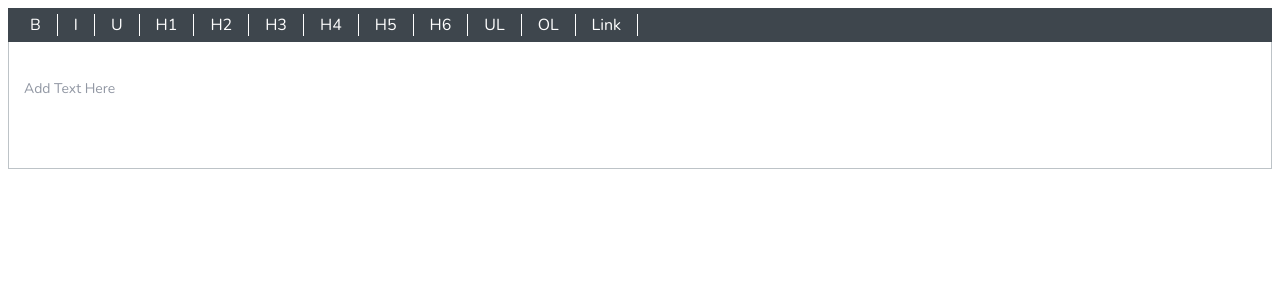
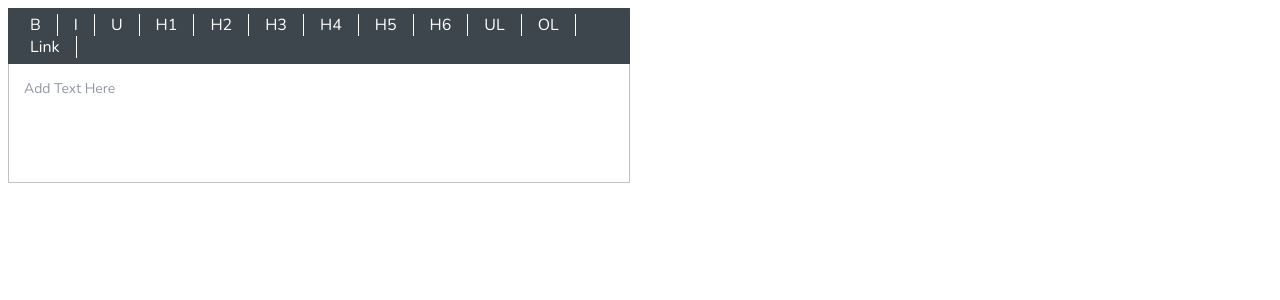
Before and after one commit to RichardHpa/react-draft-js-editor, a React (Create React App) app: page / in a window 1280 px wide. Shown: the top 300 px of the page. Built offline with nearby package versions, Linux system fonts and the light colour scheme.

Commit message:
editor now ouputs with a preview

```diff
--- a/src/App.js
+++ b/src/App.js
@@ -1,19 +1,28 @@
-import React from 'react';
+import React, { useState } from 'react';
+import './app.css';
 
 import RhEditor from './Editor'
 
 const  App = () => {
+    const [output, setValue] = useState();
 
     const handleRecieveContent = (value) => {
-        // console.log(value);
+        console.log(value);
+        setValue(value)
     }
 
+
     return (
-        <div>
-        <RhEditor
-            showControls
-            recieveContent={handleRecieveContent}
-        />
+        <div className="rhContainer">
+            <div className="rhEdit">
+                <RhEditor
+                    showControls
+                    recieveContent={handleRecieveContent}
+                />
+            </div>
+            <div className="rhOutput">
+                <div dangerouslySetInnerHTML={{ __html: output }} />
+            </div>
         </div>
     );
 }
--- a/src/Editor/editor.css
+++ b/src/Editor/editor.css
@@ -190,3 +190,7 @@ a{
 .lte8 .rhLinkContainer .tooltip {
     display: block;
 }
+
+.public-DraftStyleDefault-block {
+  margin-bottom: 1em;
+}
--- a/src/Editor/index.js
+++ b/src/Editor/index.js
@@ -1,5 +1,5 @@
 import React, { Component } from 'react';
-import { EditorState, RichUtils, convertFromHTML, ContentState, ContentBlock, genKey, CharacterMetadata, SelectionState, CompositeDecorator, Editor } from 'draft-js';
+import { EditorState, RichUtils, ContentBlock, genKey, CharacterMetadata, SelectionState, CompositeDecorator, Editor, convertFromRaw, convertToRaw } from 'draft-js';
 import { List, Repeat } from 'immutable'
 import { stateToHTML } from 'draft-js-export-html';
 
@@ -70,7 +70,6 @@ class RhEditor extends Component {
     }
 
     onChange(editorState){
-        console.log(editorState);
         const convertedText = stateToHTML(editorState.getCurrentContent());
         // console.log(convertedText);
         this.setState({
@@ -115,7 +114,6 @@ class RhEditor extends Component {
       	const blocksAfter = blockMap.toSeq().skipUntil((v) => (v === currentBlock)).rest();
       	const newBlockKey = genKey();
 
-        // add new ContentBlock to editor state with appropriate text
         const newBlock = new ContentBlock({
           key: newBlockKey,
           type: 'unstyled',
@@ -144,7 +142,6 @@ class RhEditor extends Component {
 
     	let newEditorState = EditorState.push(editorState, newContent, 'split-block');
 
-        // programmatically apply selection on this text
         let newSelection = new SelectionState({
           anchorKey: newBlockKey,
           anchorOffset: 0,
@@ -154,9 +151,7 @@ class RhEditor extends Component {
 
         newEditorState = EditorState.forceSelection(newEditorState, newSelection);
 
-        // create link entity
         const newContentState = newEditorState.getCurrentContent();
-
         const contentStateWithEntity = newContentState.createEntity(
           'LINK',
           'IMMUTABLE',
@@ -177,23 +172,21 @@ class RhEditor extends Component {
         });
 
         newEditorState = EditorState.forceSelection(newEditorState, newSelection);
-        const convertedText = stateToHTML(newEditorState.getCurrentContent());
+        // const convertedText = stateToHTML(newEditorState.getCurrentContent());
         // console.log(convertedText);
+        const rawDraftContentState = JSON.stringify( convertToRaw(newEditorState.getCurrentContent()) );
+        // console.log(rawDraftContentState);
 
-
-
-        //THis section WORKS
-        // const initalHtml = '<div><a href="http://www.g.co">Example link</a></div>'
-        const blocksFromHTML = convertFromHTML(convertedText)
-        let state = ContentState.createFromBlockArray(blocksFromHTML)
-        let initial = EditorState.createWithContent(state, decorators)
+        // const blocksFromHTML = convertFromHTML(convertedText)
+        const blocksFromHTML = convertFromRaw(JSON.parse( rawDraftContentState));
+        let initial = EditorState.createWithContent(blocksFromHTML, decorators);
 
         this.onChange(initial);
     }
 
 
     render(){
-        const { editorState, anchorInput } = this.state;
+        const { editorState } = this.state;
         return(
             <div className="wrapper">
                 <EditorControls
@@ -220,7 +213,6 @@ class RhEditor extends Component {
 export default RhEditor;
 
 const EditorControls = (props) => {
-    const {editorState} = props;
     var currentStyle = props.editorState.getCurrentInlineStyle();
     const selection = props.editorState.getSelection();
     const blockType = props.editorState.getCurrentContent().getBlockForKey(selection.getStartKey()).getType();
--- /dev/null
+++ b/src/app.css
@@ -0,0 +1,12 @@
+.rhContainer{
+    display: flex;
+}
+
+.rhEdit,
+.rhOutput{
+    flex: 1;
+}
+
+.rhOutput{
+    padding: 10px;
+}
```
Lines whose indentation alone changed are shown as unchanged.
